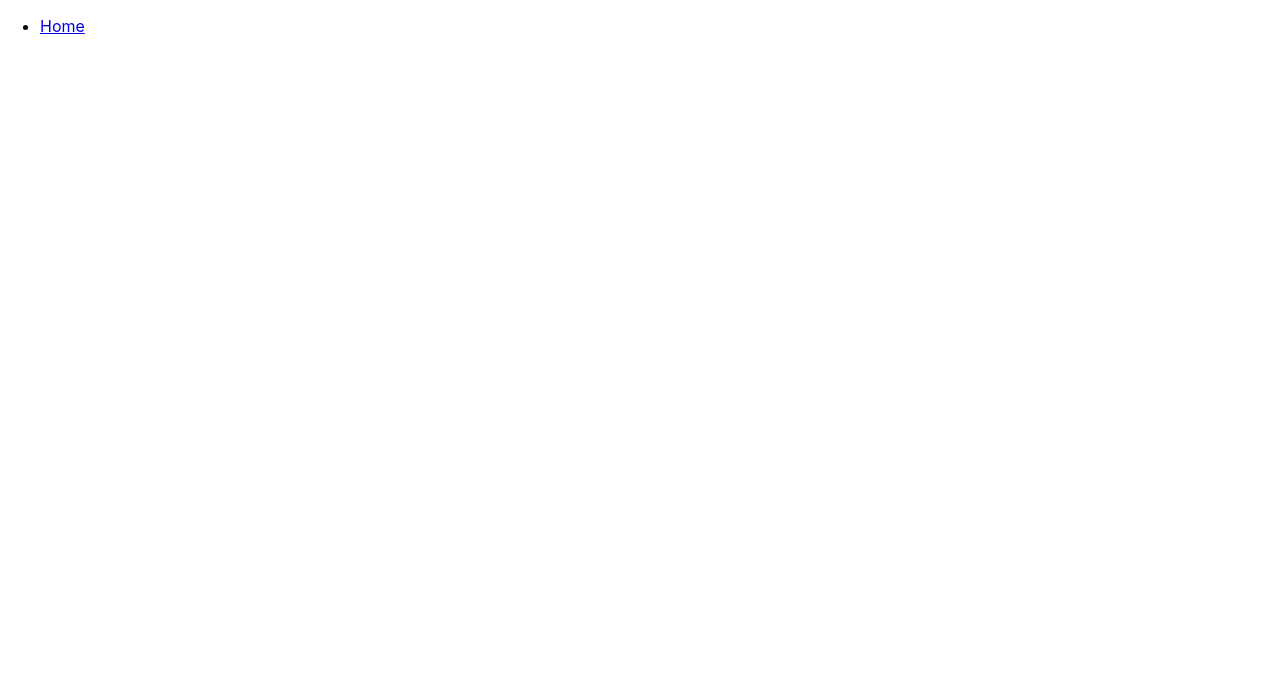
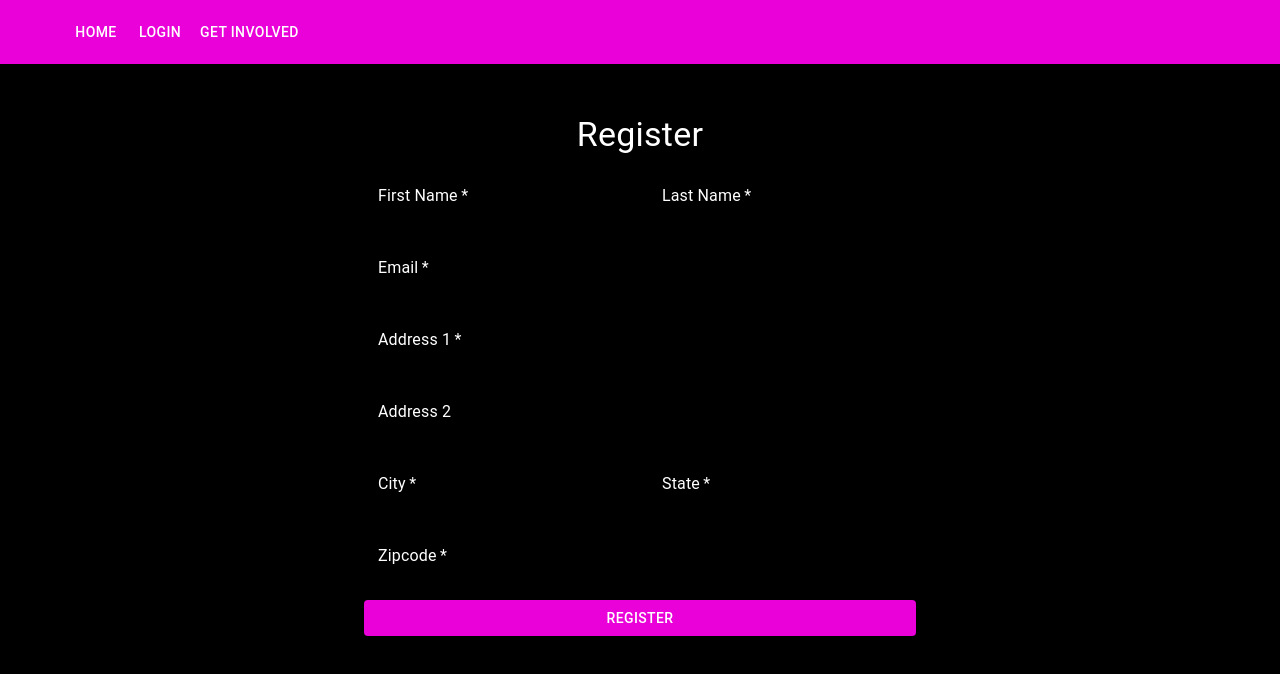
Before and after one commit to aabradsh/4353-swd-project-front, a React (Create React App) app: page /getinvolved in a window 1280 px wide. Before the commit this address had no page. Shown: the top 674 px of the page. Built offline with nearby package versions, Linux system fonts and the light colour scheme.

Commit message:
adjustments and register page (get involved)

```diff
--- a/package.json
+++ b/package.json
@@ -7,13 +7,14 @@
     "@emotion/styled": "^11.13.0",
     "@mui/icons-material": "^6.1.0",
     "@mui/material": "^6.1.0",
+    "@mui/styles": "^6.1.0",
     "@testing-library/jest-dom": "^5.17.0",
     "@testing-library/react": "^13.4.0",
     "@testing-library/user-event": "^13.5.0",
     "react": "^18.3.1",
     "react-dom": "^18.3.1",
     "react-router-dom": "^6.26.2",
-    "react-scripts": "5.0.1",
+    "react-scripts": "^5.0.1",
     "web-vitals": "^2.1.4"
   },
   "scripts": {
--- a/src/App.css
+++ b/src/App.css
@@ -36,3 +36,16 @@
     transform: rotate(360deg);
   }
 }
+
+/* Set the background of the entire app to black */
+body {
+  background-color: black;
+  color: white; /* Set the text color to white for contrast */
+  margin: 0;
+  padding: 0;
+  font-family: 'YourFontName', sans-serif; /* Optional: Use your custom font */
+}
+
+html, body, #root {
+  height: 100%; /* Ensure the black background covers the full height */
+}
--- a/src/App.js
+++ b/src/App.js
@@ -1,24 +1,23 @@
 // src/App.js
 import React from 'react';
-import { BrowserRouter as Router, Route, Routes, Link } from 'react-router-dom';
+import { BrowserRouter as Router, Route, Routes } from 'react-router-dom';
 import Home from './Pages/Home';  // Importing the Home component
 import Login from './Pages/Login';
+import GetInvolved from './Pages/GetInvolved';
+import Navbar from './Navbar';
+
 
 function App() {
   return (
     <Router>
       <div>
-        {/* Navigation */}
-        <nav>
-          <ul>
-            <li><Link to="/">Home</Link></li>
-          </ul>
-        </nav>
+        <Navbar />
 
         {/* Routes */}
         <Routes>
           <Route path="/" element={<Home />} />
-          <Route path= "/login" element={<Login />} />
+          <Route path="/login" element={<Login />} />
+          <Route path="/getinvolved" element={<GetInvolved />} />
         </Routes>
       </div>
     </Router>
--- /dev/null
+++ b/src/Navbar.js
@@ -0,0 +1,19 @@
+import React from 'react';
+import { AppBar, Toolbar, Button, Container } from '@mui/material';
+import { Link } from 'react-router-dom';
+
+function Navbar() {
+  return (
+    <AppBar position="static" sx={{ backgroundColor: '#ea00d9' }}>
+      <Toolbar>
+        <Container>
+          <Button color="inherit" component={Link} to="/">Home</Button>
+          <Button color="inherit" component={Link} to="/login">Login</Button>
+          <Button color="inherit" component={Link} to="/GetInvolved">Get Involved</Button>
+        </Container>
+      </Toolbar>
+    </AppBar>
+  );
+}
+
+export default Navbar;
--- /dev/null
+++ b/src/Pages/GetInvolved.js
@@ -0,0 +1,157 @@
+import React, { useState } from 'react';
+import { TextField, Button, Container, Typography, Grid, MenuItem } from '@mui/material';
+
+const states = [
+  { value: 'TX', label: 'Texas' },
+  { value: 'CA', label: 'California' },
+  // Add more states as needed
+];
+
+function RegisterForm() {
+  const [formData, setFormData] = useState({
+    firstName: '',
+    lastName: '',
+    email: '',
+    address1: '',
+    address2: '',
+    city: '',
+    state: '',
+    zipcode: '',
+  });
+
+  const handleChange = (e) => {
+    const { name, value } = e.target;
+    setFormData({
+      ...formData,
+      [name]: value,
+    });
+  };
+
+  const handleSubmit = (e) => {
+    e.preventDefault();
+    // Handle form submission
+    console.log(formData);
+  };
+
+  return (
+    <Container maxWidth="sm" style={{ color: 'white', marginTop: '50px' }}>
+      <Typography variant="h4" gutterBottom style={{ color: 'white', textAlign: 'center' }}>
+        Register
+      </Typography>
+      <form onSubmit={handleSubmit}>
+        <Grid container spacing={2}>
+          <Grid item xs={12} sm={6}>
+            <TextField
+              label="First Name"
+              name="firstName"
+              value={formData.firstName}
+              onChange={handleChange}
+              fullWidth
+              required
+              InputLabelProps={{ style: { color: 'white' } }}
+              InputProps={{ style: { color: 'white' } }}
+            />
+          </Grid>
+          <Grid item xs={12} sm={6}>
+            <TextField
+              label="Last Name"
+              name="lastName"
+              value={formData.lastName}
+              onChange={handleChange}
+              fullWidth
+              required
+              InputLabelProps={{ style: { color: 'white' } }}
+              InputProps={{ style: { color: 'white' } }}
+            />
+          </Grid>
+          <Grid item xs={12}>
+            <TextField
+              label="Email"
+              name="email"
+              type="email"
+              value={formData.email}
+              onChange={handleChange}
+              fullWidth
+              required
+              InputLabelProps={{ style: { color: 'white' } }}
+              InputProps={{ style: { color: 'white' } }}
+            />
+          </Grid>
+          <Grid item xs={12}>
+            <TextField
+              label="Address 1"
+              name="address1"
+              value={formData.address1}
+              onChange={handleChange}
+              fullWidth
+              required
+              InputLabelProps={{ style: { color: 'white' } }}
+              InputProps={{ style: { color: 'white' } }}
+            />
+          </Grid>
+          <Grid item xs={12}>
+            <TextField
+              label="Address 2"
+              name="address2"
+              value={formData.address2}
+              onChange={handleChange}
+              fullWidth
+              InputLabelProps={{ style: { color: 'white' } }}
+              InputProps={{ style: { color: 'white' } }}
+            />
+          </Grid>
+          <Grid item xs={12} sm={6}>
+            <TextField
+              label="City"
+              name="city"
+              value={formData.city}
+              onChange={handleChange}
+              fullWidth
+              required
+              InputLabelProps={{ style: { color: 'white' } }}
+              InputProps={{ style: { color: 'white' } }}
+            />
+          </Grid>
+          <Grid item xs={12} sm={6}>
+            <TextField
+              select
+              label="State"
+              name="state"
+              value={formData.state}
+              onChange={handleChange}
+              fullWidth
+              required
+              InputLabelProps={{ style: { color: 'white' } }}
+              InputProps={{ style: { color: 'white' } }}
+            >
+              {states.map((option) => (
+                <MenuItem key={option.value} value={option.value}>
+                  {option.label}
+                </MenuItem>
+              ))}
+            </TextField>
+          </Grid>
+          <Grid item xs={12}>
+            <TextField
+              label="Zipcode"
+              name="zipcode"
+              value={formData.zipcode}
+              onChange={handleChange}
+              fullWidth
+              required
+              InputLabelProps={{ style: { color: 'white' } }}
+              InputProps={{ style: { color: 'white' } }}
+            />
+          </Grid>
+          <Grid item xs={12}>
+            <Button type="submit" variant="contained" sx={{ backgroundColor: '#ea00d9' }} fullWidth>
+              Register
+            </Button>
+          </Grid>
+        </Grid>
+      </form>
+    </Container>
+  );
+}
+
+export default RegisterForm;
--- a/src/Pages/Home.js
+++ b/src/Pages/Home.js
@@ -1,23 +1,15 @@
 // src/Home.js
 import React from 'react';
-import { Button, Container } from '@mui/material';
-import { Link } from 'react-router-dom';
+import { Container } from '@mui/material';
+//import { Link } from 'react-router-dom';
 
 function Home() {
   return (
-    <Container maxWidth="sm" style={{ textAlign: 'center', marginTop: '50px' }}>
+    <Container maxWidth="lg" style={{ textAlign: 'left', marginTop: '50px' }}>
       <h1>Welcome to My Simple Home Page</h1>
-      <p>This is a basic home page built with React.</p>
+      <p>Our mission here at TechTask is to empower students in technology and computer science by connecting them with meaningful volunteer opportunities. We aim to bridge the gap between education and real-world experience, offering a platform for students to apply their skills in service to the community. Through volunteerism, networking, and professional development, we strive to foster growth, collaboration, and innovation, helping students build the foundation for successful careers while making a positive impact.</p>
 
-      {/* Button to Navigate to Login Page */}
-      <Button
-        variant="contained"
-        color="primary"
-        component={Link}
-        to="/login"
-      >
-        Go to Login
-      </Button>
+
     </Container>
   );
 }
--- a/src/Pages/Login.js
+++ b/src/Pages/Login.js
@@ -38,7 +38,7 @@ function Login() {
               required
               fullWidth
             />
-            <Button variant="contained" color="primary" type="submit" fullWidth>
+            <Button variant="contained" sx={{ backgroundColor: '#ea00d9' }} type="submit" fullWidth>
               Login
             </Button>
           </Box>
--- a/src/index.css
+++ b/src/index.css
@@ -11,3 +11,16 @@ code {
   font-family: source-code-pro, Menlo, Monaco, Consolas, 'Courier New',
     monospace;
 }
+
+/* Set the background of the entire app to black */
+body {
+  background-color: black;
+  color: white; /* Set the text color to white for contrast */
+  margin: 0;
+  padding: 0;
+  font-family: 'YourFontName', sans-serif; /* Optional: Use your custom font */
+}
+
+html, body, #root {
+  height: 100%; /* Ensure the black background covers the full height */
+}
```
Also changed, not shown: public/techtask.png (added), 1 other file (tests, documents, lock files or other folders).
